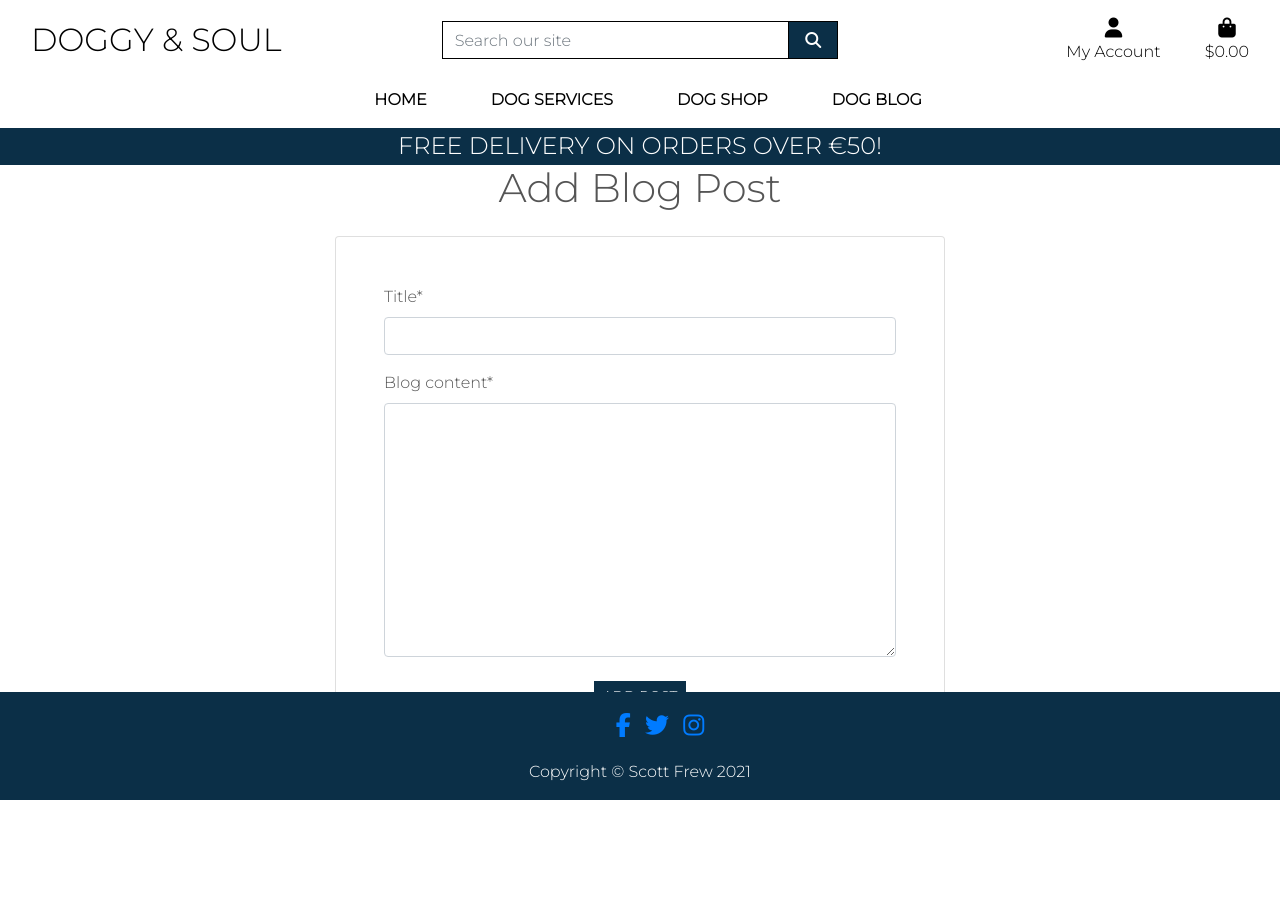
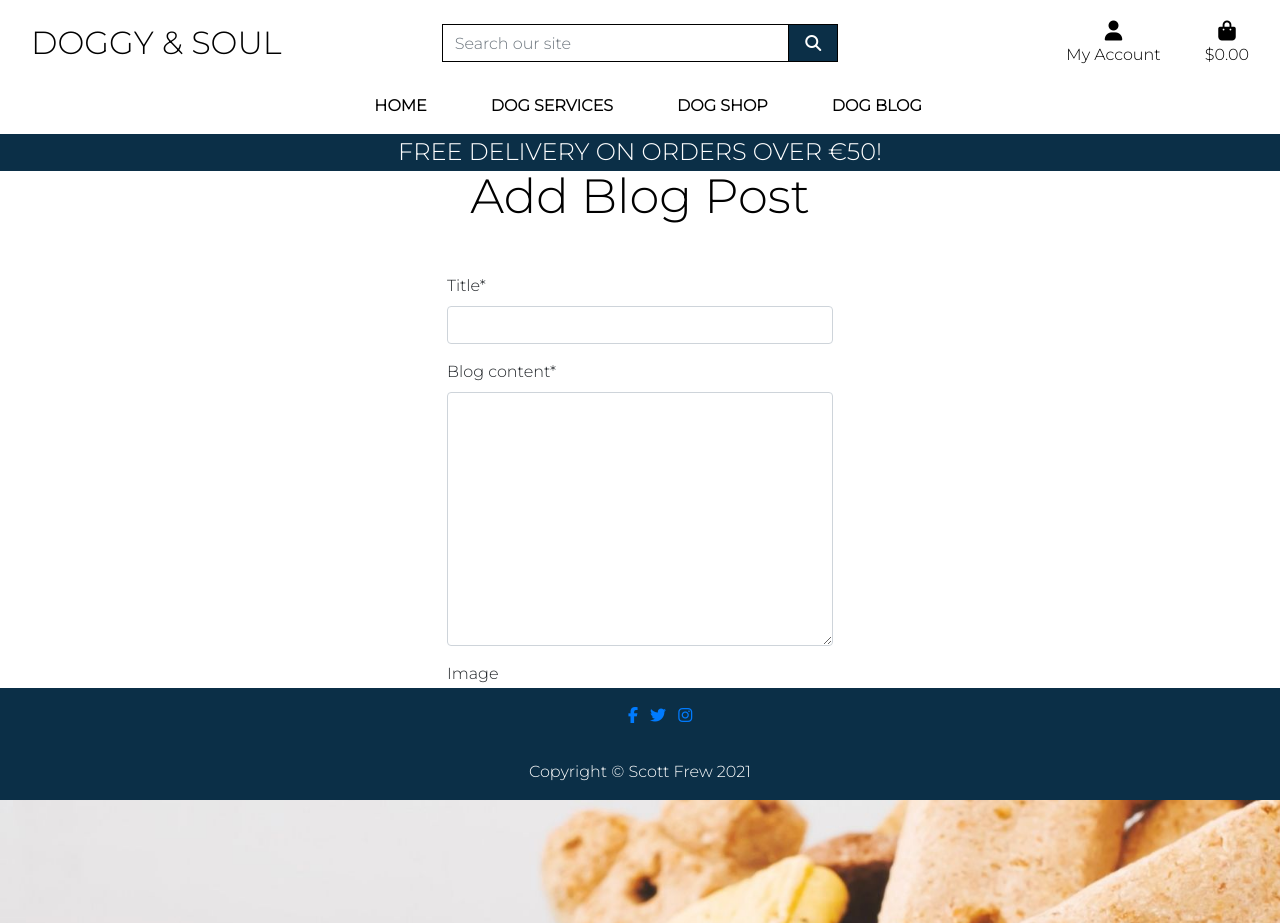
Before and after one commit to scotty-james/Doggy-And-Soul--MS4, a Django app: page /blog/add_post/ in a window 1280 px wide. Before the commit the page ends 800 px from the top, so only its background shows below. Run offline with Django 3.2, Linux system fonts and the light colour scheme; the visitor is signed in with stand-in values (Sample User, id 1); some libraries are stand-ins or nearby versions.

Commit message:
add image field to blog form, add additional styling throughout site

```diff
--- a/blog/forms.py
+++ b/blog/forms.py
@@ -1,4 +1,5 @@
 from django import forms
+from .widgets import CustomClearableFileInput
 from .models import Post, Comment
 
 
@@ -6,8 +7,10 @@ class PostForm(forms.ModelForm):
 
     class Meta:
         model = Post
-        fields = ('title', 'blog_content', )
+        fields = ('title', 'blog_content', 'image' )
         exclude = ('user', 'created_on', )
+
+image = forms.ImageField(label='Image', required=False, widget=CustomClearableFileInput)
 
 
 class CommentForm(forms.ModelForm):
--- a/blog/models.py
+++ b/blog/models.py
@@ -13,6 +13,7 @@ class Post(models.Model):
     blog_content = models.TextField()
     created_on = models.DateTimeField(auto_now_add=True)
     status = models.IntegerField(choices=STATUS, default=0)
+    image = models.ImageField(null=True, blank=True)
 
     class Meta:
         ordering = ['-created_on']
--- a/blog/templates/blog/add_post.html
+++ b/blog/templates/blog/add_post.html
@@ -11,12 +11,12 @@
 
 {% block content %}
 <div class="overlay"></div>
-        <div class="container-fluid">
-            <h1 class="text-center mb-4">Add Blog Post</h1>
+        <div class="container container-pd">
+            <h1 class="text-center mb-0 mt-2">Add Blog Post</h1>
             <!-- Add Blog Posts -->
             <div class="row justify-content-center">
                 <div class="col-sm-12 col-lg-6">
-                        <div class="card p-5">
+                        <div class="p-5">
                             <form class="form" action="{% url 'add_post' %}" method="POST">
                                 {% csrf_token %}
                                 <fieldset>
--- a/blog/templates/blog/edit_post.html
+++ b/blog/templates/blog/edit_post.html
@@ -11,12 +11,12 @@
 
 {% block content %}
 <div class="overlay"></div>
-        <div class="container-fluid">
-            <h1 class="text-center mb-4">Edit Blog Post</h1>
+        <div class="container-fluid container-pd">
+            <h1 class="text-center mb-0 mt-2">Edit Blog Post</h1>
             <!-- Edit Blog Posts -->
             <div class="row justify-content-center">
                 <div class="col-sm-12 col-lg-6">
-                        <div class="card p-5">
+                        <div class="p-5">
                             <form class="form" action="{% url 'edit_post' post.id %}" method="POST">
                                 {% csrf_token %}
                                 <fieldset>
--- a/static/css/base.css
+++ b/static/css/base.css
@@ -2,6 +2,8 @@
 
 @import url('https://fonts.googleapis.com/css2?family=Montserrat:wght@300&display=swap');
 
+
+/*-------------------------------------------General*/
 html {
     height: 100%;
 }
@@ -10,22 +12,73 @@ body {
     background: url('/media/dog-bowl-treat.jpg') no-repeat center center fixed;
     background-size: cover;
     height: calc(100vh - 164px);
-    color: #555;
     font-family: 'Montserrat', sans-serif;
+    margin: 0 auto;
+    padding: 0;
+    box-sizing: border-box;
+    display: flex;
+    flex-direction: column;
 }
+
+.container-pd{
+    padding-bottom: 6rem;
+    margin-bottom: auto;
+}
+
+main {
+    flex: 1 0 auto;
+  }
+
+  h1,
+  h2,
+  h3,
+  h4,
+  h5,
+  h6 {
+    font-family: 'Montserrat', sans-serif;
+    color: #000000;
+  }
+
+  h1 {
+    font-size: 3rem;
+  }
+
+  h2 {
+    font-size: 2rem;
+  }
+
+  h3 {
+    font-size: 1.5rem;
+  }
+
+  h4 {
+    font-size: 1.25rem;
+  }
+
+  p {
+    font-size: 1rem;
+  }
+
+  .heading-font {
+    text-transform: uppercase;
+}
+
+p {
+    font-size: 1rem;
+  }
 
 /*-------------------------------------------Colors*/
 
-.bg-white{
-    background-color: rgb(255, 255, 255);
+.bg-white {
+    background-color: #fafafa;
 }
 
 .bg-blue{
     background-color: #0b2f47;
 }
 
-.text-black {
-    color: #000
+.text-white {
+    color: rgb(255, 255, 255)
 }
 
 .text-blue {
@@ -37,9 +90,34 @@ body {
     color: white;
 }
 
+.text-black {
+    color: #000 !important;
+}
+
 .table-sm td, .table-sm th {
     padding: 0;
 }
+
+/*-------------------------------------------Buttons*/
+
+.btn {
+    color: white;
+    background-color: #0b2f47;
+    border-radius: .25rem;
+  }
+
+  .btn:hover {
+    background-color: rgb(0, 0, 0);
+    color: white;
+  }
+
+  .btn-shop-now {
+    background: #0b2f47;
+    color: white;
+    min-width: 13rem;
+}
+
+/*-------------------------------------------CSS used from Ado Boutique Project*/
 
 /* from Bulma */
 .icon {
@@ -48,61 +126,21 @@ body {
     justify-content: center;
     height: 1.5rem;
     width: 1.5rem;
-}
 
-.logo-font {
-    text-transform: uppercase;
 }
 
 .main-logo-link {
     width: fit-content;
 }
 
-.shop-now-btn {
-    background: #0b2f47;
-    color: white;
-    min-width: 260px;
-}
-
-.container-pd{
-    padding-bottom: 6rem;
-    margin-bottom: auto;
-}
-
-
-.shop-now-btn:hover,
-.shop-now-btn:active,
-.shop-now-btn:focus,
-.btn-black:hover,
-.btn-black:active,
-.btn-black:focus {
-    background: #222;
-    color: white;
-}
-
-.text-black {
-    color: #000 !important;
-}
-
 .btn-outline-black {
     background: white;
-    color: black !important; /* use important to override link colors for <a> elements */
+    color: black !important;
     border: 1px solid black;
-}
-
-.btn-outline-black:hover,
-.btn-outline-black:active,
-.btn-outline-black:focus {
-    background: black;
-    color: white !important;
 }
 
 .border-black {
     border: 1px solid black !important;
-}
-
-.bg-black {
-    background: #000 !important;
 }
 
 .overlay {
@@ -111,7 +149,7 @@ body {
 	top: 0;
 	left: 0;
 	position: fixed;
-	background: white;
+	background: #ffffff;
 	z-index: -1;
 }
 
@@ -149,7 +187,6 @@ a.category-badge > span.badge:hover {
     height: 2px;
 }
 
-/* from CSS-tricks.com: https://css-tricks.com/snippets/css/css-triangle/ */
 .arrow-up {
     width: 0;
     height: 0;
@@ -161,7 +198,6 @@ a.category-badge > span.badge:hover {
     right: 36px;
 }
 
-/* Convenience classes - colors copied from Bootstrap */
 .arrow-primary {
     border-bottom-color: #007bff !important;
 }
@@ -238,9 +274,6 @@ a.category-badge > span.badge:hover {
     font-size: 1rem;
     line-height: 1.5;
     border-radius: 0;
-
-    /* standard bootstrap btn transitions */
-    transition: color .15s ease-in-out,background-color .15s ease-in-out,border-color .15s ease-in-out,box-shadow .15s ease-in-out;
 }
 
 .allauth-form-inner-content button:hover,
@@ -282,16 +315,6 @@ a.category-badge > span.badge:hover {
     border-radius: 0;
 }
 
-/*-------------------------------------------Footer*/
-
-.page-footer{
-    color:#ffffff;
-}
-.social-links{
-    margin: 0 1rem;
-    font-size: 1.5rem;
-}
-
 /* -------------------------------- Media Queries */
 
 /* Slightly larger container on xl screens */
@@ -312,7 +335,7 @@ a.category-badge > span.badge:hover {
     }
 
     .header-container {
-        padding-top: 164px;
+        padding-top: 10rem;
     }
 }
 
--- a/templates/base.html
+++ b/templates/base.html
@@ -41,7 +41,7 @@
         <div id="topnav" class="row bg-white pt-lg-2 d-none d-lg-flex">
             <div class="col-12 col-lg-4 my-auto py-1 py-lg-0 text-center text-lg-left">
                 <a href="{% url 'home' %}" class="nav-link main-logo-link">
-                    <h2 class="logo-font text-black my-0">Doggy & Soul </h2>
+                    <h2 class="heading-font text-black my-2">Doggy & Soul </h2>
                 </a>
             </div>
             <div class="col-12 col-lg-4 my-auto py-1 py-lg-0">
@@ -108,7 +108,7 @@
         </div>
         <div id="delivery-banner" class="row text-center">
             <div class="col bg-blue text-white">
-                <h4 class="logo-font my-1">Free delivery on orders over €{{ free_delivery_threshold }}!</h4>
+                <h3 class="heading-font text-white my-1">Free delivery on orders over €{{ free_delivery_threshold }}!</h3>
             </div>
         </div>
     </header>
--- a/templates/includes/main-nav.html
+++ b/templates/includes/main-nav.html
@@ -2,12 +2,12 @@
 <div class="collapse navbar-collapse" id="main-nav">
     <ul class="navbar-nav w-auto mx-auto">
         <li class="nav-item">
-            <a class="logo-font font-weight-bold nav-link text-black mr-5" href="{% url 'home' %}" id="home-link" aria-haspopup="true" aria-expanded="false">
+            <a class="heading-font font-weight-bold nav-link text-black mr-5" href="{% url 'home' %}" id="home-link" aria-haspopup="true" aria-expanded="false">
                 Home
             </a>
         </li>
         <li class="nav-item dropdown">
-            <a class="logo-font font-weight-bold nav-link text-black mr-5" href="#" id="all-products-link" data-toggle="dropdown" aria-haspopup="true" aria-expanded="false">
+            <a class="heading-font font-weight-bold nav-link text-black mr-5" href="#" id="all-products-link" data-toggle="dropdown" aria-haspopup="true" aria-expanded="false">
                 Dog Services
             </a>
             <div class="dropdown-menu border-0" aria-labelledby="dog-services-link">
@@ -16,7 +16,7 @@
             </div>
         </li>
         <li class="nav-item dropdown">
-            <a class="logo-font font-weight-bold nav-link text-black mr-5" href="#" id="dogshop-link" data-toggle="dropdown" aria-haspopup="true" aria-expanded="false">
+            <a class="heading-font font-weight-bold nav-link text-black mr-5" href="#" id="dogshop-link" data-toggle="dropdown" aria-haspopup="true" aria-expanded="false">
                 Dog Shop
             </a>
             <div class="dropdown-menu border-0" aria-labelledby="dog-shop-link">
@@ -27,7 +27,7 @@
             </div>
         </li>
         <li class="nav-item">
-            <a class="logo-font font-weight-bold nav-link text-black mr-5" href="{% url 'blog_posts' %}" id="blog-link" aria-haspopup="true" aria-expanded="false">
+            <a class="heading-font font-weight-bold nav-link text-black mr-5" href="{% url 'blog_posts' %}" id="blog-link" aria-haspopup="true" aria-expanded="false">
                 Dog Blog
             </a>
         </li>
```
Also changed, not shown: blog/templates/blog/custom_widget_templates/custom_clearable_file_input.html (added, +17 -0 lines), blog/templates/blog/post_detail.html (+20 -14 lines), blog/widgets.py (added, +9 -0 lines), home/templates/home/index.html (+3 -5 lines), blog/migrations/0003_post_image.py (added).
